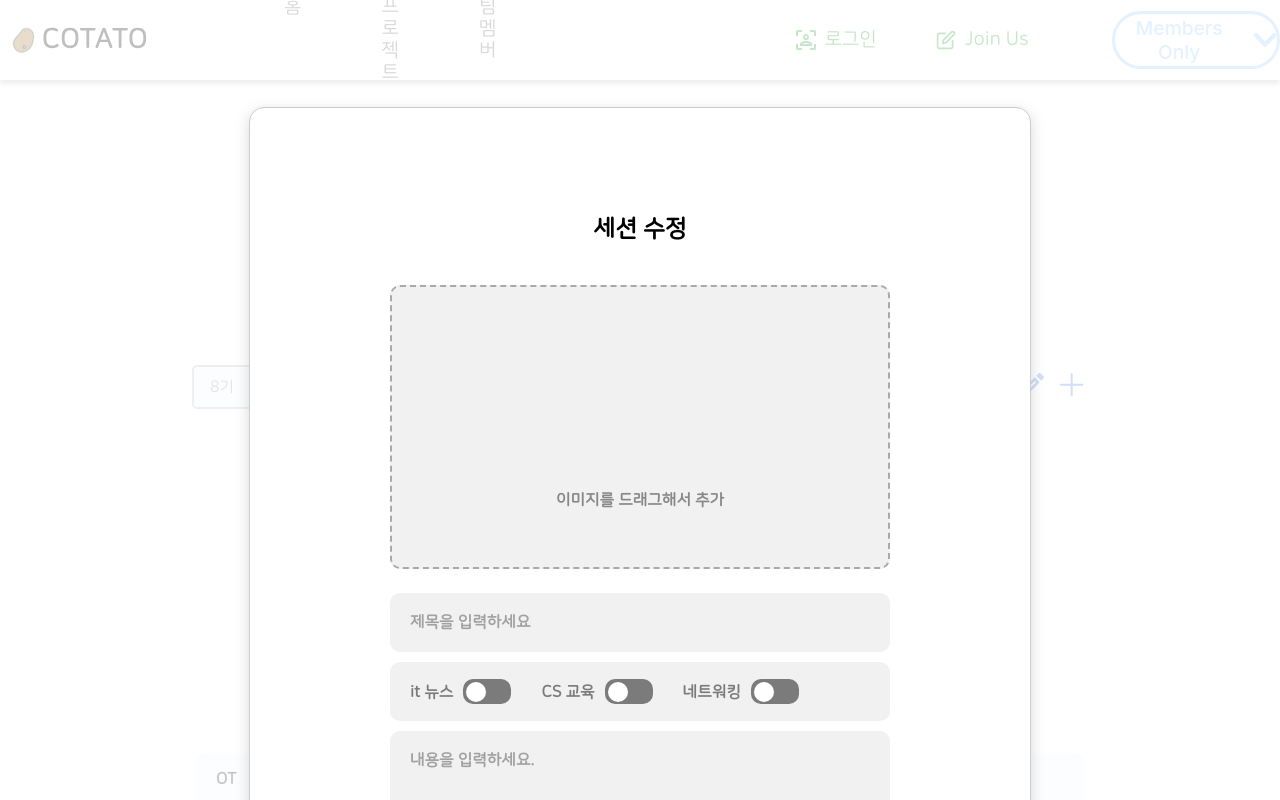
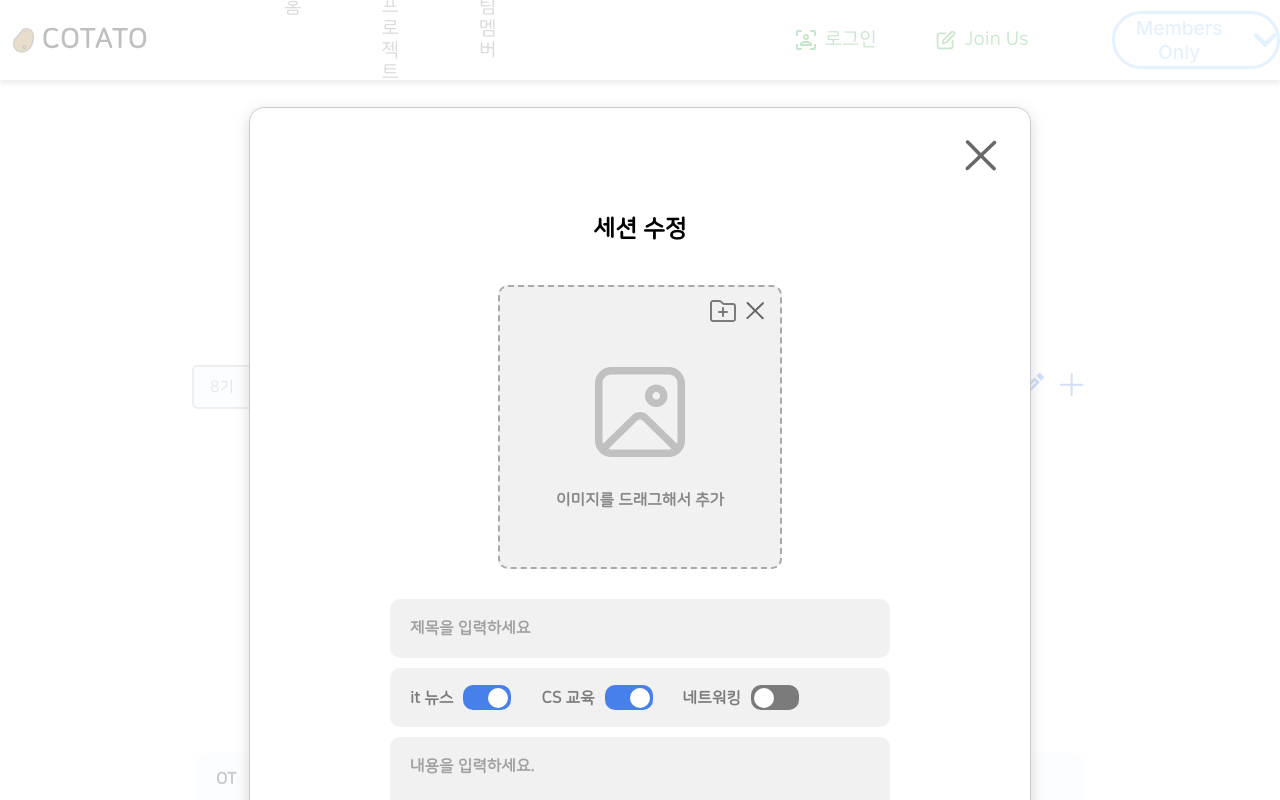
Before and after one commit to IT-Cotato/CS-Quiz-FE, a React (Create React App) app: page /session in a window 1280 px wide. Both pictures are taken after a click on the picture 1032 px from the left and 385 px from the top of the page. Shown: the top 800 px of the page. Built offline with nearby package versions, Linux system fonts and the light colour scheme.

Commit message:
[add] 세션 모달 이미지창 추가 구현

```diff
--- a/src/pages/Session/SessionModal.tsx
+++ b/src/pages/Session/SessionModal.tsx
@@ -1,8 +1,9 @@
 import React, { ChangeEvent, DragEvent, MouseEvent, useCallback, useEffect, useState } from 'react';
 import ReactModal from 'react-modal';
 import { css, styled } from 'styled-components';
-import close_icon from '@assets/close_icon.svg';
-import undefined_img from '@assets/undefined_img.svg';
+import { ReactComponent as CloseIcon } from '@assets/close_icon.svg';
+import { ReactComponent as UndefinedImg } from '@assets/undefined_img.svg';
+import { ReactComponent as UploadIcon } from '@assets/upload_icon.svg';
 import ToggleButton from '@components/ToggleButton';
 
 /*
@@ -16,33 +17,7 @@ import ToggleButton from '@components/ToggleButton';
 /*
 논의 사항
 
-모달 백그라운드 투명도 어떻게 할지
-블러 처리를 줄지, 그냥 투명으로 할지
-근데 투명보다는 뭐가 있긴 해야할듯
-
-모달을 끄는 방법은 상단 우측 x버튼을 눌러서만?
-그러면 추가하다가 끄기 전에 아라트로 알려줘야 하는지
-그러면 삭제도 알림이 필요할련지
-
-글자 입력시에 대한 폰트 속성도 피그마에서 필요
-placehorder랑 value랑 font 설정 -> color랑 weight 정도
-현재는 value에 대해서는 font-color가 검은색
-근데 검은색 주니간 토글 옆에 글씨들하고 통일성이 안맞음
-이거는 토글 옆 글씨를 건들여 주면 해결 가능할 듯
-
-그리고 이미지를 업로드 하는 방식은 드래그만 하는지, 아니면 파일 선택도 되게 만들지
-이미지는 하나만 허용? 하나만 허용한다면, 만약 두개 이상 업로드 하는경우 어떻게 예외처리 할지
-이미지는 꽉채우기로 해서 세로로 찍은 사진은 비율 깨짐
-
-이미지 드래그 하는동안 이미지가 드래그 되는거를 표시해줄지
-
-이미지 파일 heic는 크롬에서는 안되고 사파리는 가능
-
-토글 hover에 효과를 줄지
-
-업로드나 삭제 이후 어떤 화면 보여줘야 할지
-
-백엔드랑 이미지 파일 어떤 타입으로 주고받을지
+허용 파일 (png, jpeg, jpg)
 */
 
 interface Props {
@@ -54,10 +29,12 @@ interface Props {
 const SessionModal = ({ isOpen, onCloseModal, mode }: Props) => {
   const [image, setImage] = useState<File | null>(null);
   const [title, setTitle] = useState('');
-  const [itNews, setItNews] = useState(false);
-  const [csEdu, setCsEdu] = useState(false);
+  const [itNews, setItNews] = useState(true);
+  const [csEdu, setCsEdu] = useState(true);
   const [networking, setNetworking] = useState(false);
   const [description, setDescription] = useState('');
+  const [dragOver, setDragOver] = useState(false);
+  const [dragError, setDragError] = useState(false);
 
   useEffect(() => {
     if (mode === 'modify') {
@@ -68,8 +45,8 @@ const SessionModal = ({ isOpen, onCloseModal, mode }: Props) => {
   const cleanInputState = useCallback(() => {
     setImage(null);
     setTitle('');
-    setItNews(false);
-    setCsEdu(false);
+    setItNews(true);
+    setCsEdu(true);
     setNetworking(false);
     setDescription('');
   }, []);
@@ -125,24 +102,51 @@ const SessionModal = ({ isOpen, onCloseModal, mode }: Props) => {
     console.log(e.dataTransfer.items);
 
     if (e.dataTransfer.items) {
-      for (let i = 0; i < e.dataTransfer.items.length; i++) {
-        if (e.dataTransfer.items[i].kind === 'file') {
-          const file = e.dataTransfer.items[i].getAsFile();
+      if (e.dataTransfer.items.length > 1) {
+        console.log('file dropped over 1');
+      } else {
+        if (e.dataTransfer.items[0].kind === 'file') {
+          const file = e.dataTransfer.items[0].getAsFile();
           if (file) {
             setImage(file);
           }
         }
       }
     } else {
-      for (let i = 0; i < e.dataTransfer.files.length; i++) {
-        setImage(e.dataTransfer.files[i]);
+      if (e.dataTransfer.files.length > 1) {
+        console.log('file dropped over 1');
+      } else {
+        setImage(e.dataTransfer.files[0]);
       }
     }
+
+    setDragOver(false);
   }, []);
 
   const onDragOver = useCallback((e: DragEvent<HTMLDivElement>) => {
     e.preventDefault();
+    console.log(e.dataTransfer.items);
+    setDragOver(true);
+
+    if (e.dataTransfer.items.length > 1 || e.dataTransfer.files.length > 1) {
+      setDragError(true);
+    } else {
+      setDragError(false);
+    }
+  }, []);
+
+  const onDragLeave = useCallback((e: DragEvent<HTMLDivElement>) => {
+    e.preventDefault();
     console.log(e);
+    setDragOver(false);
+    setDragError(false);
+  }, []);
+
+  const onClickImageUpload = useCallback((e: ChangeEvent<HTMLInputElement>) => {
+    e.preventDefault();
+    if (e.target.files) {
+      setImage(e.target.files[0]);
+    }
   }, []);
 
   return (
@@ -150,8 +154,6 @@ const SessionModal = ({ isOpen, onCloseModal, mode }: Props) => {
       isOpen={isOpen}
       style={{
         overlay: {
-          // background-color 기본값
-          backgroundColor: ' rgba(255, 255, 255, 0.75)',
           overflow: 'auto',
         },
         content: {
@@ -171,17 +173,40 @@ const SessionModal = ({ isOpen, onCloseModal, mode }: Props) => {
     >
       <ModalWrapper>
         <ModalCloseButton>
-          <img src={close_icon} alt="close-button" onClick={onCloseModal} />
+          <CloseIcon width="57" height="56" fill="#686868" onClick={onCloseModal} />
         </ModalCloseButton>
         <Header>
           <h3>{mode === 'add' ? '세션 추가' : '세션 수정'}</h3>
         </Header>
         <BoxContainer>
-          <ImageBox onDrop={onDrop} onDragOver={onDragOver} image={image}>
-            <ImageCloseButton src={close_icon} alt="close-button" onClick={onCloseImage} />
+          <ImageBox
+            onDrop={onDrop}
+            onDragOver={onDragOver}
+            onDragLeave={onDragLeave}
+            image={image}
+            dragging={dragOver ? (dragError ? 'error' : 'drag') : 'drop'}
+          >
+            <ButtonWrapper>
+              <label htmlFor="upload-image">
+                <UploadIcon stroke={dragOver ? '#CECCCC' : '#7B7B7B'} />
+              </label>
+              <input
+                type="file"
+                id="upload-image"
+                accept="image/jpg, image/png, image/jpeg"
+                style={{ display: 'none' }}
+                onChange={onClickImageUpload}
+              />
+              <CloseIcon
+                width="33"
+                height="32"
+                fill={dragOver ? '#CECCCC' : '#686868'}
+                onClick={onCloseImage}
+              />
+            </ButtonWrapper>
             {!image && (
-              <UndefinedImage>
-                <img src={undefined_img} alt="undefined-img" />
+              <UndefinedImage dragging={dragOver ? 'drag' : 'drop'}>
+                <UndefinedImg fill={dragOver ? '#CECCCC' : '#a8a8a8a8'} />
                 <p>이미지를 드래그해서 추가</p>
               </UndefinedImage>
             )}
@@ -189,14 +214,14 @@ const SessionModal = ({ isOpen, onCloseModal, mode }: Props) => {
           <TitleBox>
             <textarea value={title} onChange={onChangeTitle} placeholder="제목을 입력하세요" />
           </TitleBox>
-          <ButtonBox>
+          <ToggleButtonBox>
             <p>it 뉴스</p>
             <ToggleButton toggled={itNews} onClick={onChangeItNews} />
             <p>CS 교육</p>
             <ToggleButton toggled={csEdu} onClick={onChangeCsEdu} />
             <p>네트워킹</p>
             <ToggleButton toggled={networking} onClick={onChangeNetworking} />
-          </ButtonBox>
+          </ToggleButtonBox>
           <DescriptionBox>
             <textarea
               value={description}
@@ -206,9 +231,11 @@ const SessionModal = ({ isOpen, onCloseModal, mode }: Props) => {
           </DescriptionBox>
         </BoxContainer>
         <ButtonContainer>
-          <DeleteButton type="button" onClick={onClickDeleteButton}>
-            삭제
-          </DeleteButton>
+          {mode === 'modify' && (
+            <DeleteButton type="button" onClick={onClickDeleteButton}>
+              세션 삭제
+            </DeleteButton>
+          )}
           <UploadButton type="button" onClick={onClickAddButton}>
             업로드
           </UploadButton>
@@ -230,12 +257,7 @@ const ModalCloseButton = styled.div`
   display: flex;
   flex-direction: row;
   justify-content: end;
-
-  > img {
-    width: 57px;
-    height: 56px;
-    cursor: pointer;
-  }
+  cursor: pointer;
 `;
 
 const fontStyle = css`
@@ -260,6 +282,10 @@ const Header = styled.div`
 `;
 
 const BoxContainer = styled.div`
+  display: flex;
+  justify-content: center;
+  align-items: center;
+  flex-direction: column;
   margin: 0 auto;
   width: 500px;
 `;
@@ -274,29 +300,36 @@ const Box = styled.div`
 
 interface ImageBoxProps {
   image: File | null;
+  dragging: string;
 }
 const ImageBox = styled(Box)<ImageBoxProps>`
+  display: flex;
+  justify-content: end;
+  align-items: baseline;
   position: relative;
+  width: 280px;
   height: 280px;
-  width: 496px;
-  margin-bottom: 24px;
+  margin-bottom: 20px;
   border: 2px dashed #a9a9a9;
 
   background-image: ${(props) =>
     props.image ? `url(${URL.createObjectURL(props.image)})` : `none`};
   background-size: 100% 100%;
+
+  border: ${(props) => props.dragging === 'drag' && '2px solid #93C6FE'};
+  border: ${(props) => props.dragging === 'error' && '2px solid #EB5353'};
 `;
 
-const ImageCloseButton = styled.img`
-  position: absolute;
-  top: 8px;
-  right: 8px;
-  width: 33px;
-  height: 32px;
-  cursor: pointer;
+const ButtonWrapper = styled.div`
+  margin-top: 8px;
+  margin-right: 8px;
+
+  svg {
+    cursor: pointer;
+  }
 `;
 
-const UndefinedImage = styled.div`
+const UndefinedImage = styled.div<{ dragging: string }>`
   position: absolute;
   display: flex;
   align-items: center;
@@ -304,14 +337,9 @@ const UndefinedImage = styled.div`
   width: 100%;
   top: 80px;
 
-  > img {
-    width: 120px;
-    height: 120px;
-  }
-
   > p {
     ${fontStyle}
-    color: #898787;
+    color: ${(props) => (props.dragging === 'drag' ? '#CECCCC' : '#898787')};
     margin: 4px;
   }
 `;
@@ -340,7 +368,7 @@ const TitleBox = styled(Box)`
   }
 `;
 
-const ButtonBox = styled(Box)`
+const ToggleButtonBox = styled(Box)`
   align-items: center;
   height: 59px;
 
@@ -371,10 +399,10 @@ const Button = styled.button`
 `;
 
 const DeleteButton = styled(Button)`
-  background: #fff;
+  background: #eb5353;
   border: 2px solid #c6c6c6;
   ${fontStyle}
-  color: #5C5C5C;
+  color: #fff;
 `;
 
 const UploadButton = styled(Button)`
```
